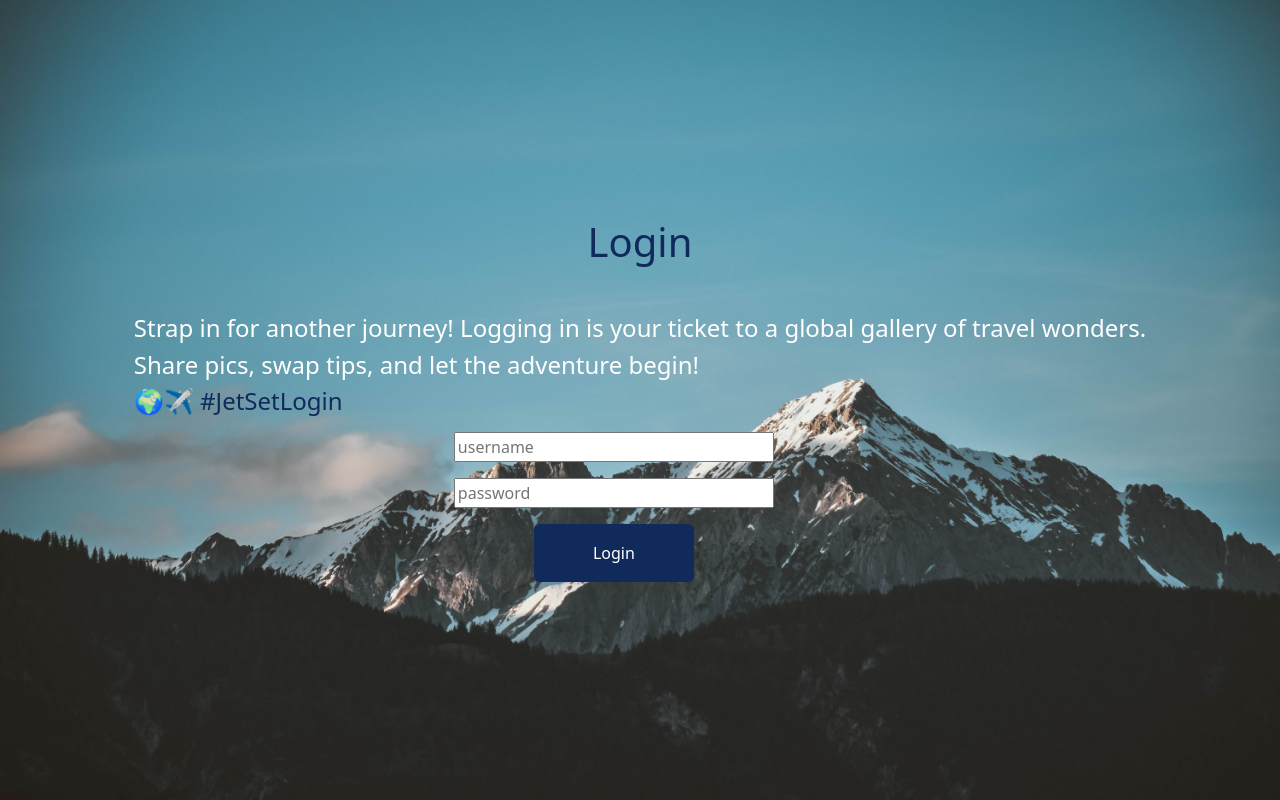
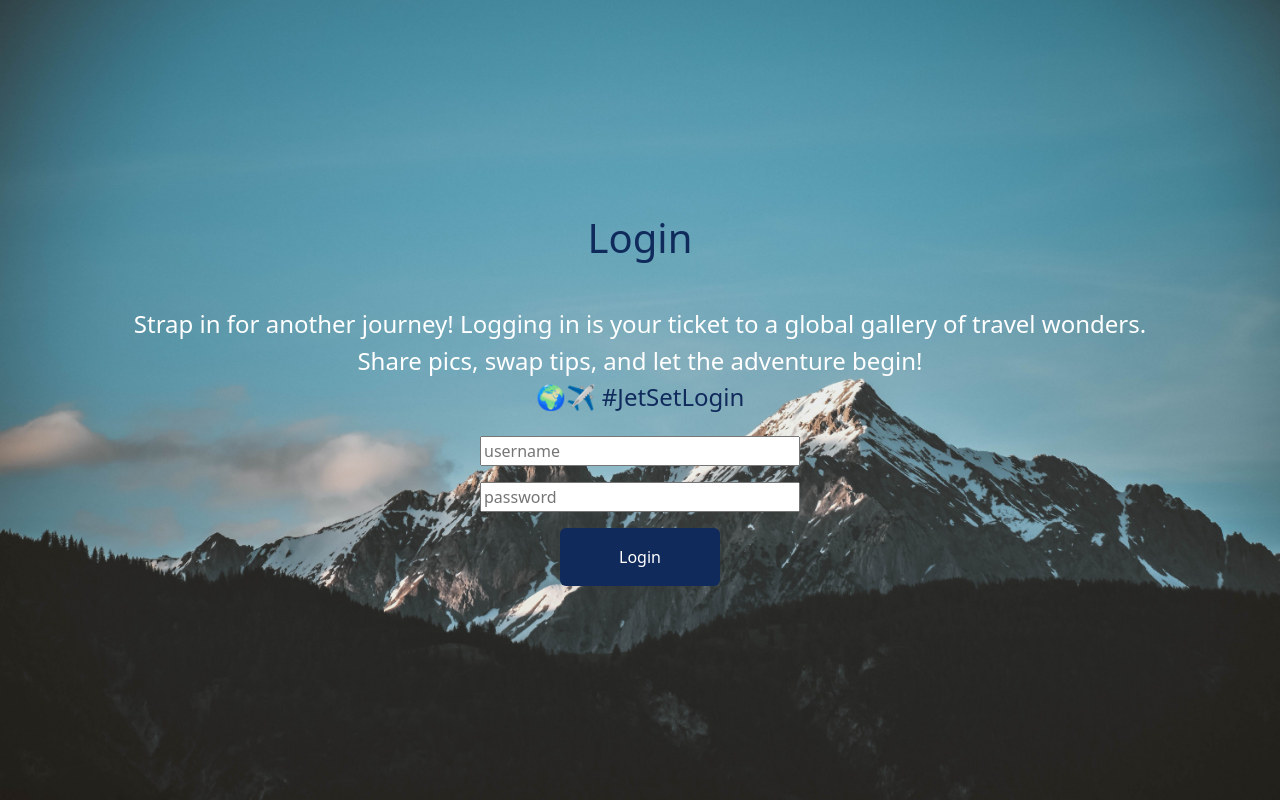
Before and after one commit to MoiseAlexandru/Moaki_Frontend, a React (Create React App) app in the folder react-app/: page /more-posts in a window 1280 px wide. Built offline with nearby package versions, Linux system fonts and the light colour scheme.

Commit message:
bug login

```diff
--- a/react-app/src/components/LoginPage.js
+++ b/react-app/src/components/LoginPage.js
@@ -6,7 +6,7 @@ export default function LoginPage({onLogin}) {
     const [username, setUsername] = useState("");
     const [password, setPassword] = useState("");
     return (
-        <div>
+        <div className = "loginDiv">
             <h1 className = "title">Login</h1>
             <h4 className = "subtitle">Strap in for another journey! Logging in is your ticket to a global gallery of travel wonders.</h4>
             <h4 className = "subtitle"> Share pics, swap tips, and let the adventure begin!</h4>
--- a/react-app/src/css/login.css
+++ b/react-app/src/css/login.css
@@ -1,4 +1,4 @@
-body {
+.loginDiv{
     background-image: url('../../public/background.jpeg'); /* Replace 'your-image-url.jpg' with the path to your image */
     background-size: cover; /* This property ensures that the background image covers the entire container */
     background-repeat: no-repeat; /* This property prevents the background image from repeating */
@@ -9,6 +9,7 @@ body {
     flex-direction: column;
     justify-content: center;
     align-items: center;
+    width: 100%;
 }
 
 .title {
@@ -32,7 +33,6 @@ body {
     margin-bottom: 1rem;
     margin-top: 1rem;
     width: 20rem;
-    margin-left: 20rem;
 }
 
 .passwordBox{
@@ -42,7 +42,6 @@ body {
     align-items: center;
     margin-bottom: 1rem;
     width: 20rem;
-    margin-left: 20rem;
 
 }
 .hashtag {
@@ -53,7 +52,7 @@ body {
     background-color: var(--button-color);
     color: var(--text-color);
     padding: 1rem;
-    margin-left: 25rem;
+
 
 }
 
--- a/react-app/src/css/mainPage.css
+++ b/react-app/src/css/mainPage.css
@@ -51,7 +51,7 @@
 
 */
 .body {
-    background-color: var(--page-background);
+    background-color: var(--page-background) !important;
 }
 .pageContainer {
     display: flex;
```
